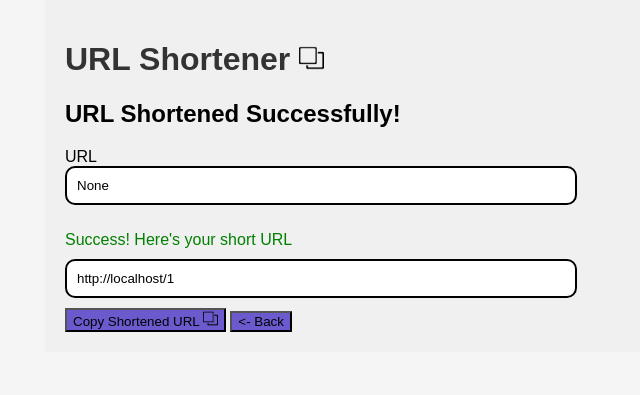
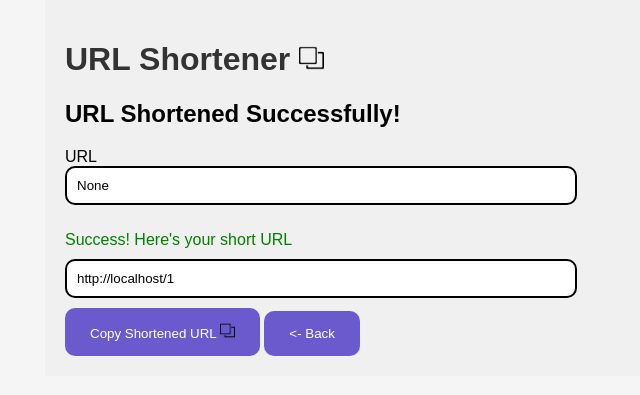
Before and after one commit to utkrishtsharma/url--shortner, a Flask app: page /success/1 in a window 1280 px wide. Shown: the top 395 px of the page, without its empty margins (63-703 px from the left). Run offline with Flask 2, Linux system fonts and the light colour scheme.

Commit message:
final bug fixes

```diff
--- a/templates/success.html
+++ b/templates/success.html
@@ -21,8 +21,8 @@
 
     <input type="text" id="shortUrl" value="{{ short_url }}" readonly>
     <div>
-    <button style="background-color:#6A5ACD" onclick="copyToClipboard()">Copy Shortened URL  <img src="{{ url_for('static', filename='square.png') }}" width="15" height="15"></button>
-    <button style="background-color:#6A5ACD" onclick="window.location.href='{{ url_for('index') }}'"> <- Back </button>
+    <button class="button"  style="background-color:#6A5ACD" onclick="copyToClipboard()">Copy Shortened URL  <img src="{{ url_for('static', filename='square.png') }}" width="15" height="15"></button>
+    <button class="button" style="background-color:#6A5ACD" onclick="window.location.href='{{ url_for('index') }}'"> <- Back </button>
 
     </div>
     </div>
```
